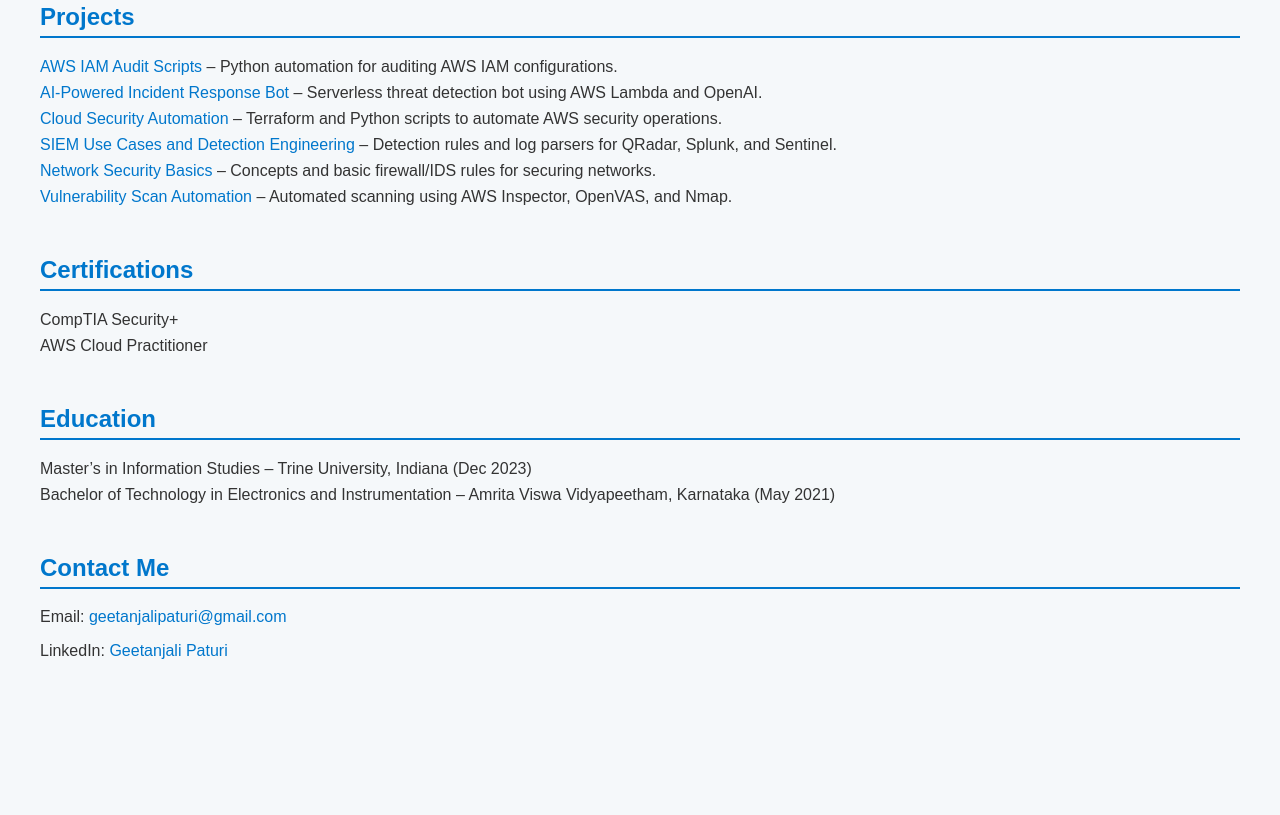
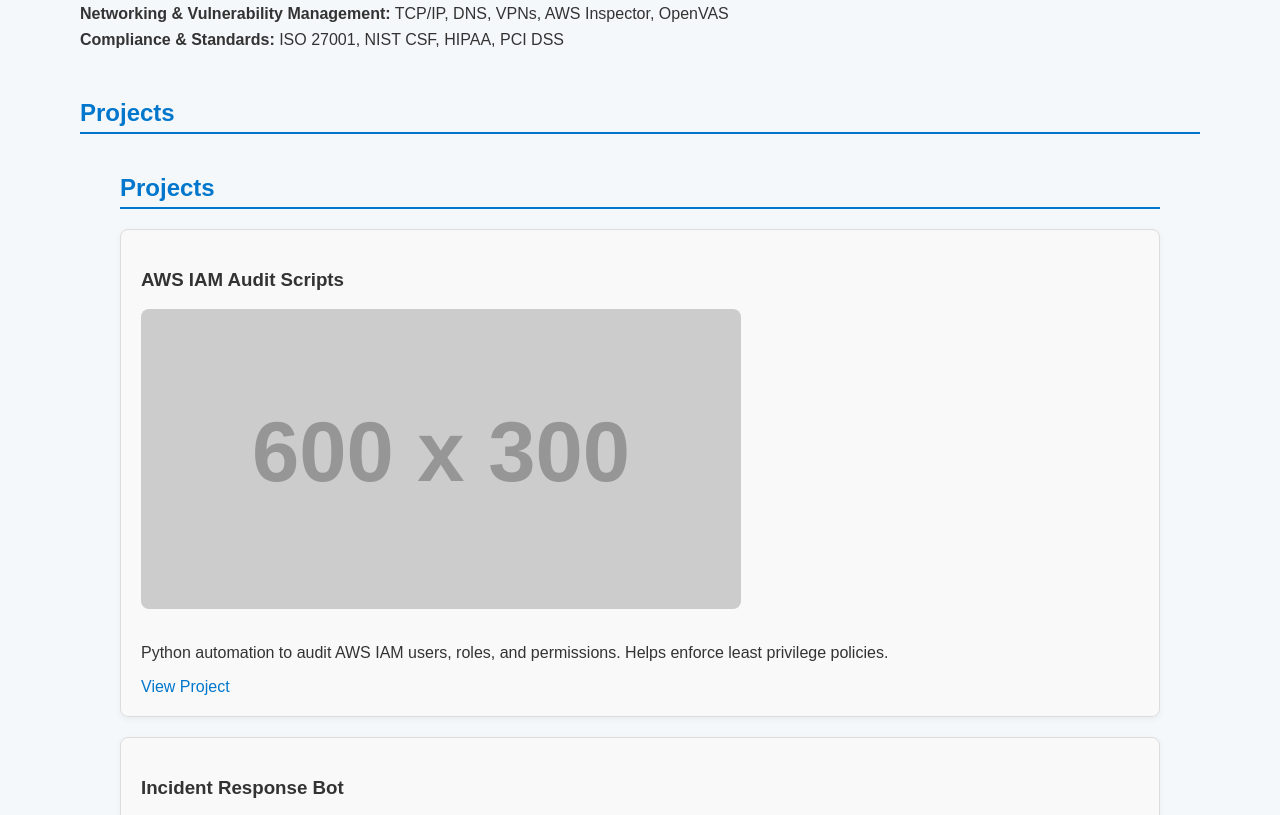
Before and after one commit to GEETP10/GEETP10.github.io, a plain HTML site: page index.html in a window 1280 px wide. Shown: the part 544-1359 px from the top of the page. Before the commit the page ends 1254 px from the top, so only its background shows below. Drawn offline with Linux system fonts and the light colour scheme; placeholder pictures from the web are drawn by us.

Commit message:
updated portfolio withstyling and projects section

```diff
--- a/index.html
+++ b/index.html
@@ -1,6 +1,7 @@
 <!DOCTYPE html>
 <html lang="en">
 <head>
+    <link rel="stylesheet" href="style.css">
   <meta charset="UTF-8">
   <title>Geetanjali Paturi | Cloud Security Engineer</title>
   <style>
@@ -68,12 +69,25 @@
 <section class="section">
   <h2>Projects</h2>
   <ul>
-    <li><a href="https://github.com/GEETP10.github.i0/aws-iam-audit-scripts" target="_blank">AWS IAM Audit Scripts</a> – Python automation for auditing AWS IAM configurations.</li>
-    <li><a href="https://github.com/GEETP10.github.i0/incident-response-bot" target="_blank">AI-Powered Incident Response Bot</a> – Serverless threat detection bot using AWS Lambda and OpenAI.</li>
-    <li><a href="https://github.com/GEETP10.github.i0/cloud-security-automation" target="_blank">Cloud Security Automation</a> – Terraform and Python scripts to automate AWS security operations.</li>
-    <li><a href="https://github.com/GEETP10.github.i0/siem-usecases-detection" target="_blank">SIEM Use Cases and Detection Engineering</a> – Detection rules and log parsers for QRadar, Splunk, and Sentinel.</li>
-    <li><a href="https://github.com/GEETP10.github.i0/network-security-basics" target="_blank">Network Security Basics</a> – Concepts and basic firewall/IDS rules for securing networks.</li>
-    <li><a href="https://github.com/GEETP10.github.i0/vulnerability-scan-automation" target="_blank">Vulnerability Scan Automation</a> – Automated scanning using AWS Inspector, OpenVAS, and Nmap.</li>
+    <section class="section">
+        <h2>Projects</h2>
+
+        <div class="project-card">
+          <h3>AWS IAM Audit Scripts</h3>
+          <img src="https://via.placeholder.com/600x300.png?text=AWS+IAM+Audit+Scripts" alt="AWS IAM Audit Scripts">
+          <p>Python automation to audit AWS IAM users, roles, and permissions. Helps enforce least privilege policies.</p>
+          <a href="https://github.com/GEETP10/aws-iam-audit-scripts" target="_blank">View Project</a>
+        </div>
+
+        <div class="project-card">
+          <h3>Incident Response Bot</h3>
+          <img src="https://via.placeholder.com/600x300.png?text=Incident+Response+Bot" alt="Incident Response Bot">
+          <p>Serverless bot that analyzes AWS GuardDuty findings and recommends actions using AI and Slack alerts.</p>
+          <a href="https://github.com/GEETP10/incident-response-bot" target="_blank">View Project</a>
+        </div>
+      </section>
+
+    a href="https://github.com/GEETP10.github.i0/vulnerability-scan-automation" target="_blank">Vulnerability Scan Automation</a> – Automated scanning using AWS Inspector, OpenVAS, and Nmap.</li>
   </ul>
 </section>
 
@@ -94,6 +108,12 @@
 </section>
 
 <section class="section">
+    <h2>Resume</h2>
+    <a href="Geetanjali_Paturi_Resume.pdf" download class="download-button">Download My Resume</a>
+  </section>
+
+
+<section class="section">
   <h2>Contact Me</h2>
   <p>Email: <a href="mailto:geetanjalipaturi@gmail.com">geetanjalipaturi@gmail.com</a></p>
   <p>LinkedIn: <a href="https://www.linkedin.com/in/geetanjali-paturi-a69980326/" target="_blank">Geetanjali Paturi</a></p>
--- /dev/null
+++ b/style.css
@@ -0,0 +1,76 @@
+/* General */
+body {
+    font-family: 'Segoe UI', Arial, sans-serif;
+    background-color: #ffffff;
+    margin: 0;
+    padding: 0;
+    color: #333333;
+  }
+
+  /* Header */
+  header {
+    background-color: #003366;
+    color: white;
+    padding: 40px 20px;
+    text-align: center;
+  }
+
+  h1 {
+    margin: 0;
+    font-size: 3em;
+  }
+
+  /* Section Titles */
+  h2 {
+    color: #004080;
+    margin-top: 40px;
+    margin-bottom: 20px;
+  }
+
+  /* Links */
+  a {
+    color: #004080;
+    text-decoration: none;
+  }
+
+  a:hover {
+    color: #66b2ff;
+    text-decoration: underline;
+  }
+
+  /* Sections */
+  .section {
+    margin: 40px;
+  }
+
+  /* Project Cards */
+  .project-card {
+    background: #f9f9f9;
+    border: 1px solid #dddddd;
+    padding: 20px;
+    border-radius: 8px;
+    margin-bottom: 20px;
+    box-shadow: 0 2px 6px rgba(0,0,0,0.05);
+  }
+
+  .project-card img {
+    max-width: 100%;
+    border-radius: 8px;
+    margin-bottom: 15px;
+  }
+
+  /* Download Resume Button */
+  .download-button {
+    display: inline-block;
+    padding: 12px 25px;
+    background-color: #003366;
+    color: #ffffff;
+    font-weight: bold;
+    border-radius: 5px;
+    text-decoration: none;
+    margin-top: 10px;
+  }
+
+  .download-button:hover {
+    background-color: #004080;
+  }
```
